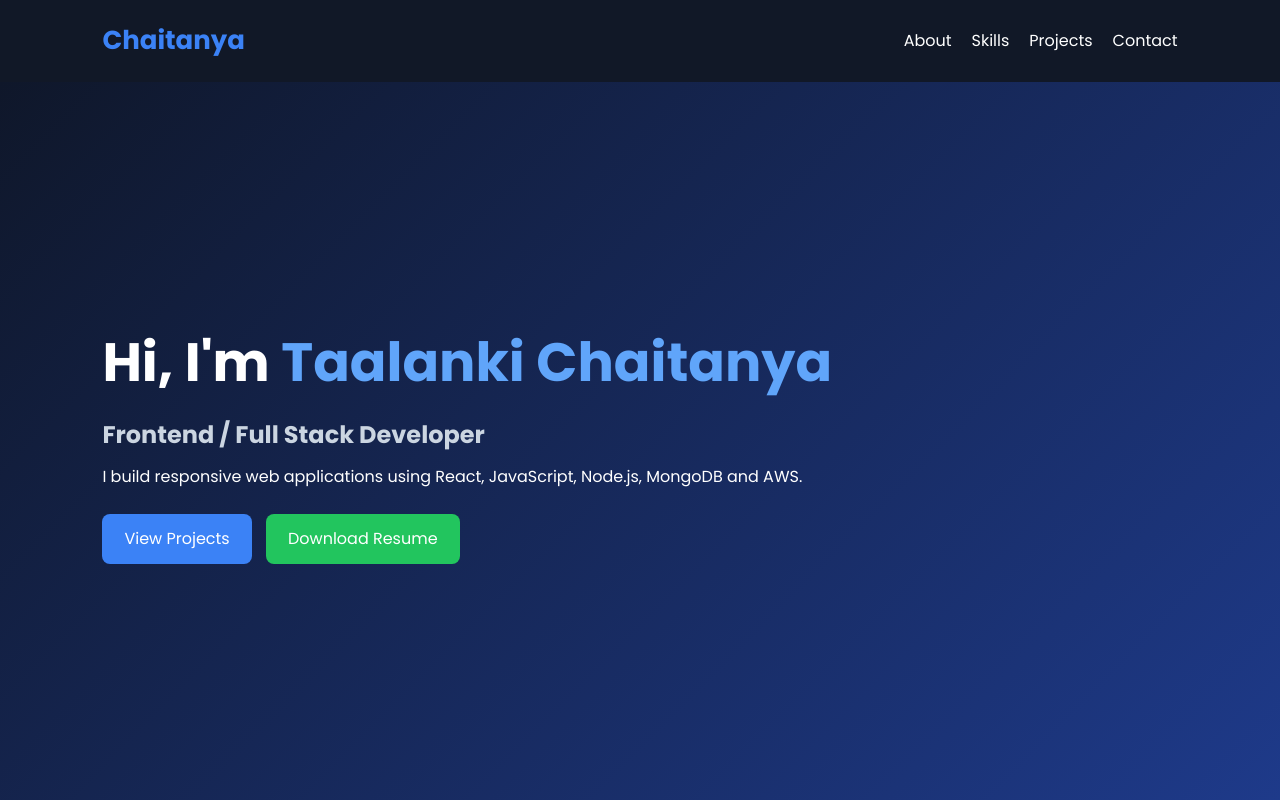
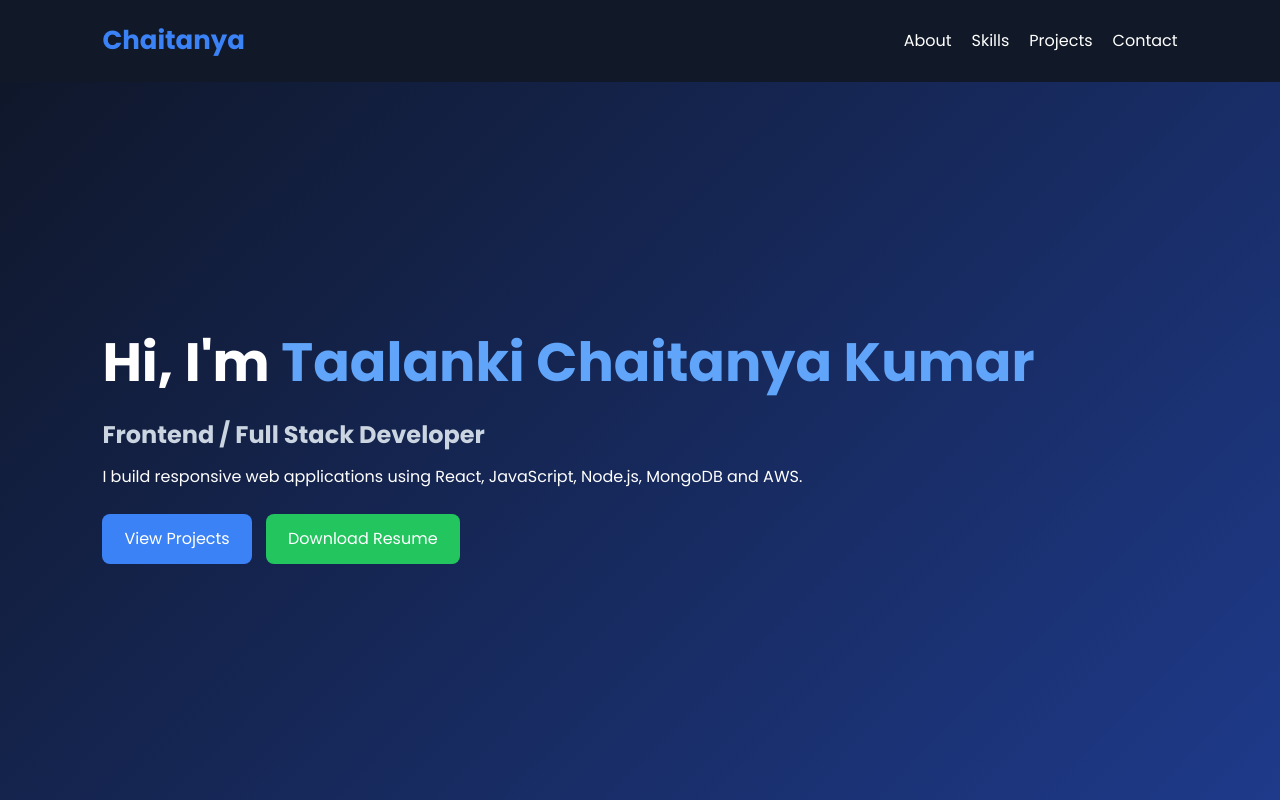
Before and after one commit to chaitanya841/Myport, a plain HTML site: page index.html in a window 1280 px wide. Shown: the top 800 px of the page. Drawn offline with Linux system fonts and the light colour scheme.

Commit message:
Update index.html

```diff
--- a/index.html
+++ b/index.html
@@ -23,7 +23,7 @@
 
 <header class="hero">
 <div>
-<h1>Hi, I'm <span>Taalanki Chaitanya</span></h1>
+<h1>Hi, I'm <span>Taalanki Chaitanya Kumar</span></h1>
 <h2>Frontend / Full Stack Developer</h2>
 <p>I build responsive web applications using React, JavaScript, Node.js, MongoDB and AWS.</p>
 <div class="buttons">
```
